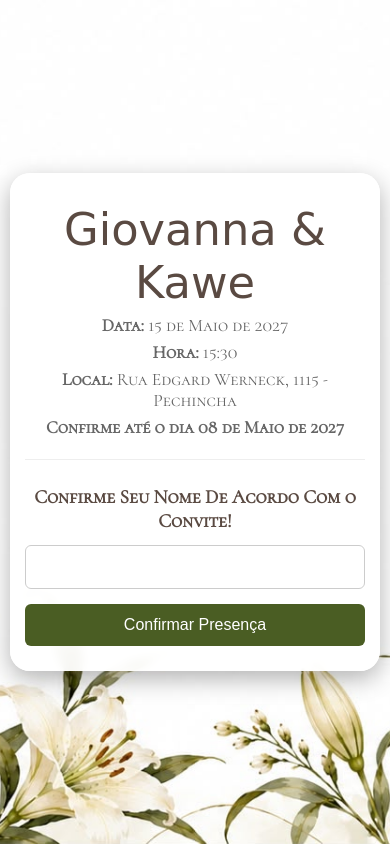
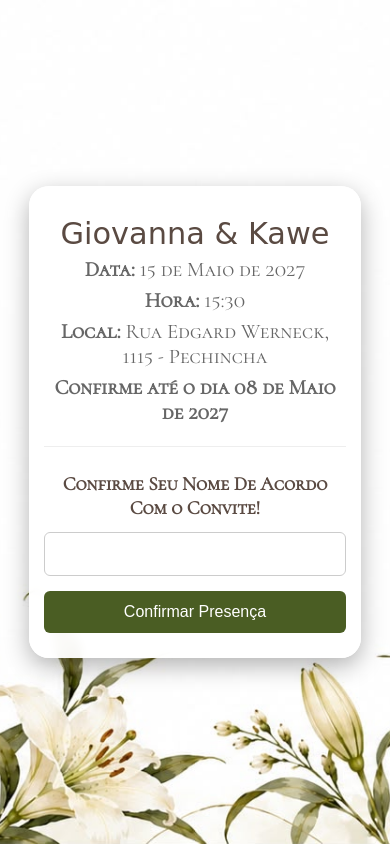
Before and after one commit to KaweAugusto/Site-de-Confirma-o, a PHP site: page / in a window 390 px wide. Run offline with PHP 8.4, Linux system fonts and the light colour scheme; some web fonts are replaced.

Commit message:
Update index.php

```diff
--- a/index.php
+++ b/index.php
@@ -131,10 +131,10 @@ if ($_SERVER["REQUEST_METHOD"] == "POST") {
             border-radius: 20px;
             box-shadow: 0 8px 25px rgba(0,0,0,0.3);
             width: 100%;
-            max-width: 500px;
+            max-width: 580px;
             box-sizing: border-box;
             backdrop-filter: blur(5px);
-            margin: 10px auto;
+            margin: auto;
         }
 
         h1 {
@@ -144,6 +144,7 @@ if ($_SERVER["REQUEST_METHOD"] == "POST") {
             font-weight: normal;
             margin-bottom: 0px;
             margin-top: 5px;
+            white-space: nowrap; /* Impede que o nome quebre de linha no PC */
         }
 
         .info {
@@ -208,22 +209,14 @@ if ($_SERVER["REQUEST_METHOD"] == "POST") {
         }
         .btn-voltar:hover { background-color: #4a5d23; color: white; }
 
-        /* Ajustes específicos e perfeitos para Telemóveis */
+        /* Ajustes exatos para telemóveis */
         @media (max-width: 600px) {
-            body {
-                padding: 10px;
-                justify-content: center;
-                background-position: center center;
+            h1 {
+                font-size: 1.9em; /* Reduz na medida certa para garantir uma linha só no telemóvel */
             }
             .container {
                 padding: 25px 15px;
-                max-width: 100%;
-            }
-            h1 {
-                font-size: 2.8em;
-            }
-            .info {
-                font-size: 1.1em;
+                max-width: 92%;
             }
         }
     </style>
```
